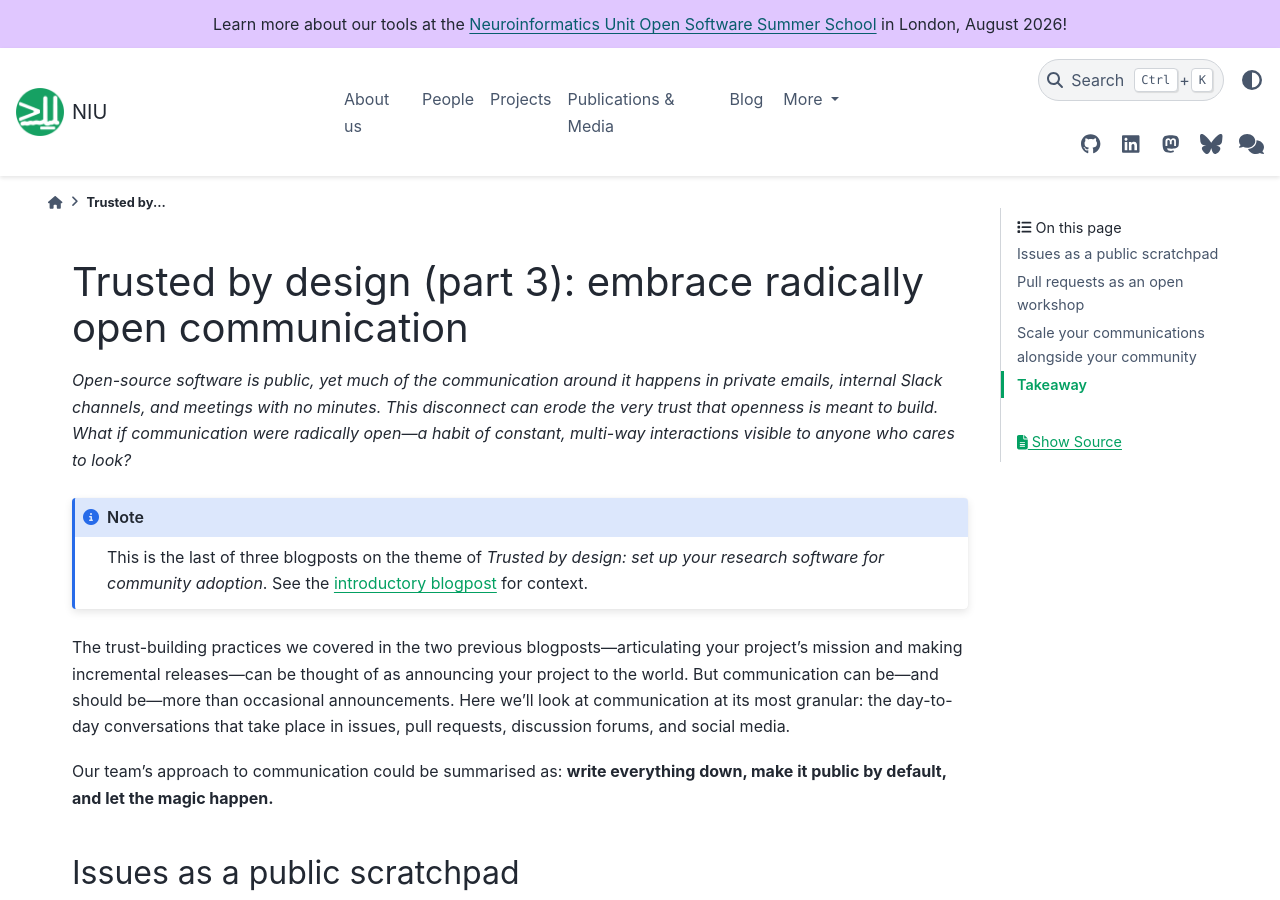
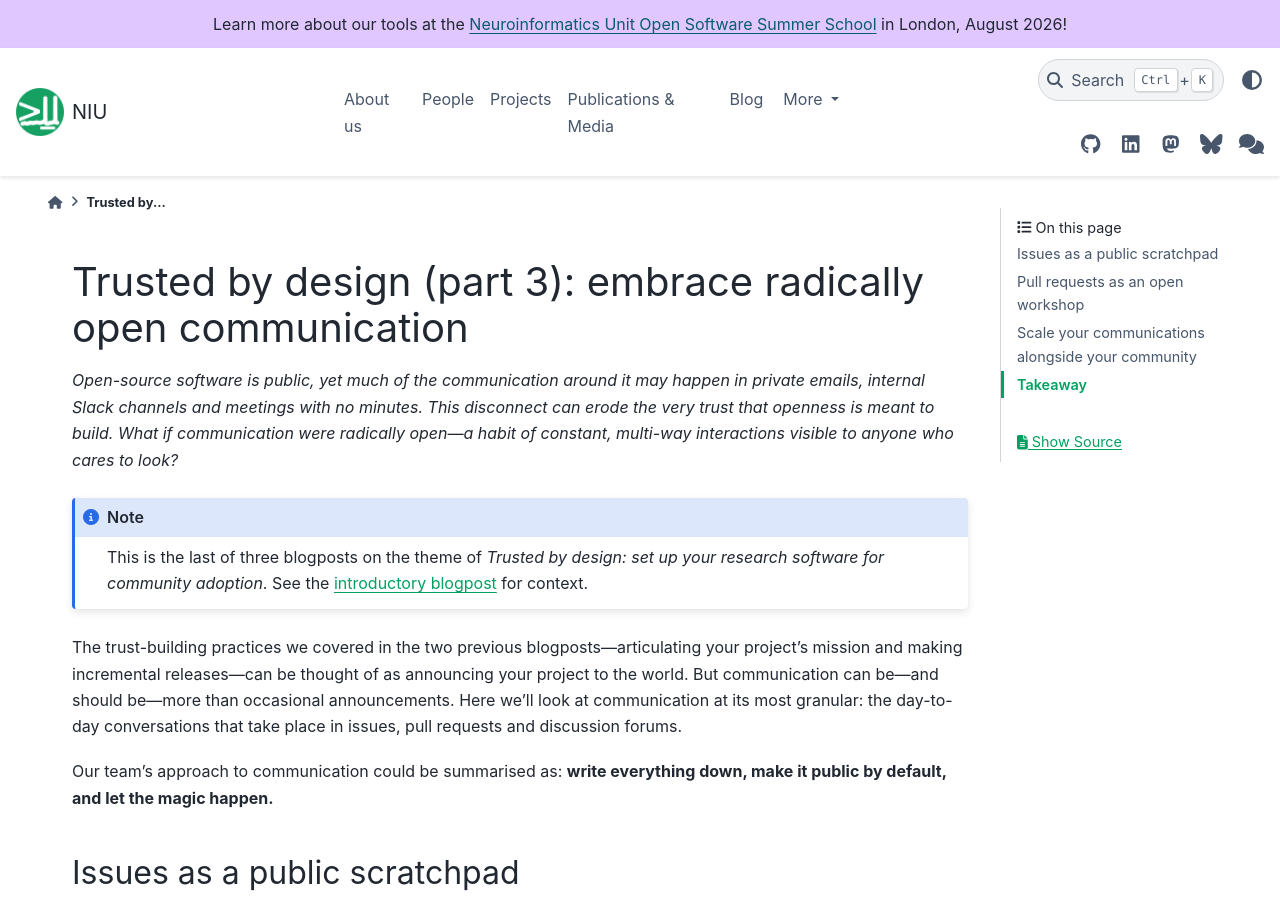
Before and after one commit to neuroinformatics-unit/neuroinformatics-unit.github.io, a Sphinx documentation site: the page built from docs/source/blog/trusted-by-design_part3.md, in a window 1280 px wide and 900 px high. Built offline with Sphinx 7.4.7 and the PyData theme 0.15.4, drawn with Linux system fonts in a browser that asks for light colours; nearby versions of some CDN libraries.

Commit message:
get rid of some oxford commas

```diff
--- a/docs/source/blog/trusted-by-design_part3.md
+++ b/docs/source/blog/trusted-by-design_part3.md
@@ -8,13 +8,13 @@
 (target-trusted-by-design-part3)=
 # Trusted by design (part 3): embrace radically open communication
 
-_Open-source software is public, yet much of the communication around it happens in private emails, internal Slack channels, and meetings with no minutes. This disconnect can erode the very trust that openness is meant to build. What if communication were radically open—a habit of constant, multi-way interactions visible to anyone who cares to look?_
+_Open-source software is public, yet much of the communication around it may happen in private emails, internal Slack channels and meetings with no minutes. This disconnect can erode the very trust that openness is meant to build. What if communication were radically open—a habit of constant, multi-way interactions visible to anyone who cares to look?_
 
 ::: {note}
 This is the last of three blogposts on the theme of _Trusted by design: set up your research software for community adoption_. See the [introductory blogpost](target-trusted-by-design-intro) for context.
 :::
 
-The trust-building practices we covered in the two previous blogposts—articulating your project's mission and making incremental releases—can be thought of as announcing your project to the world. But communication can be—and should be—more than occasional announcements. Here we'll look at communication at its most granular: the day-to-day conversations that take place in issues, pull requests, discussion forums, and social media.
+The trust-building practices we covered in the two previous blogposts—articulating your project's mission and making incremental releases—can be thought of as announcing your project to the world. But communication can be—and should be—more than occasional announcements. Here we'll look at communication at its most granular: the day-to-day conversations that take place in issues, pull requests and discussion forums.
 
 Our team's approach to communication could be summarised as:
 **write everything down, make it public by default, and let the magic happen.**
```
